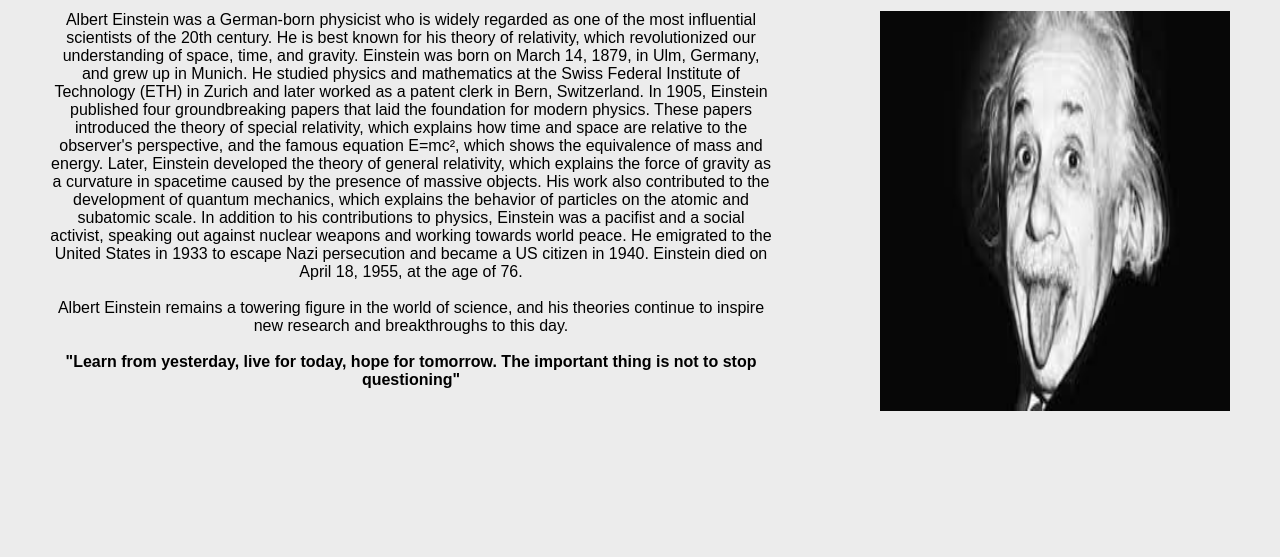
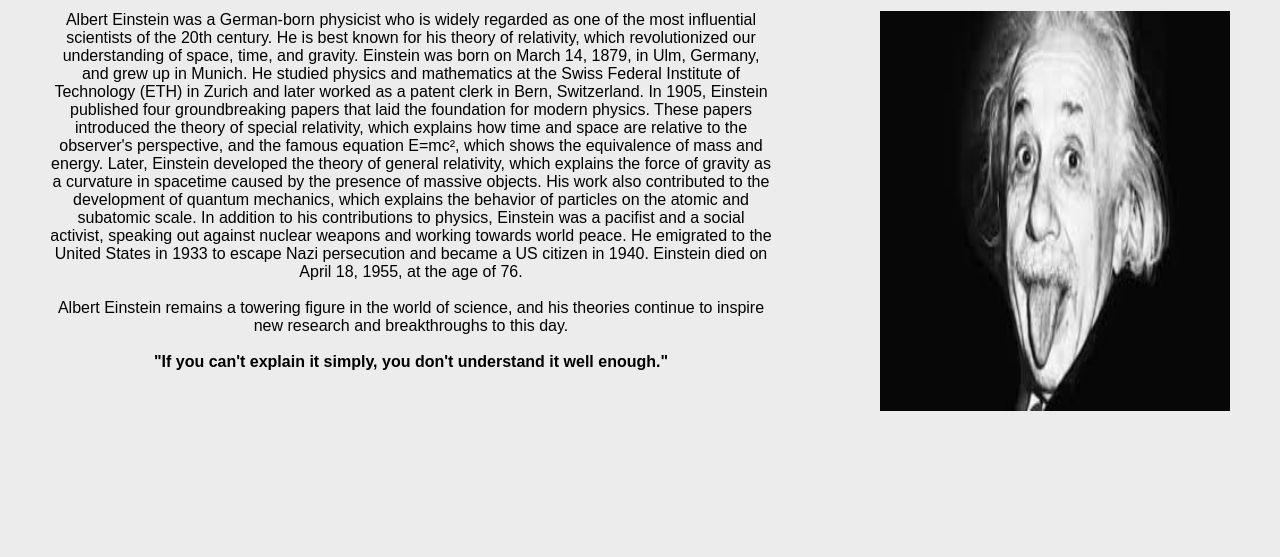
Before and after one commit to SatvikaChepyala/web-Albert-Einstein, a plain HTML site: page Index.html in a window 1280 px wide. Shown: the part 243-800 px from the top of the page. Drawn offline with Linux system fonts and the light colour scheme; files whose address does not match are found by name.

Commit message:
Update Index.html

```diff
--- a/Index.html
+++ b/Index.html
@@ -86,8 +86,7 @@
                     Albert Einstein remains a towering figure in the world of science, and his theories continue to
                     inspire new research and breakthroughs to this day.
                     <br><br>
-                    <b>"Learn from yesterday, live for today, hope for tomorrow. The important thing is not to stop
-                        questioning"</b>
+                    <b>"If you can't explain it simply, you don't understand it well enough."</b>
 
                 </p>
                 <img class="about__profilePhoto about_profile_grid" src="Images/tounge1.jpg" alt="">
```
